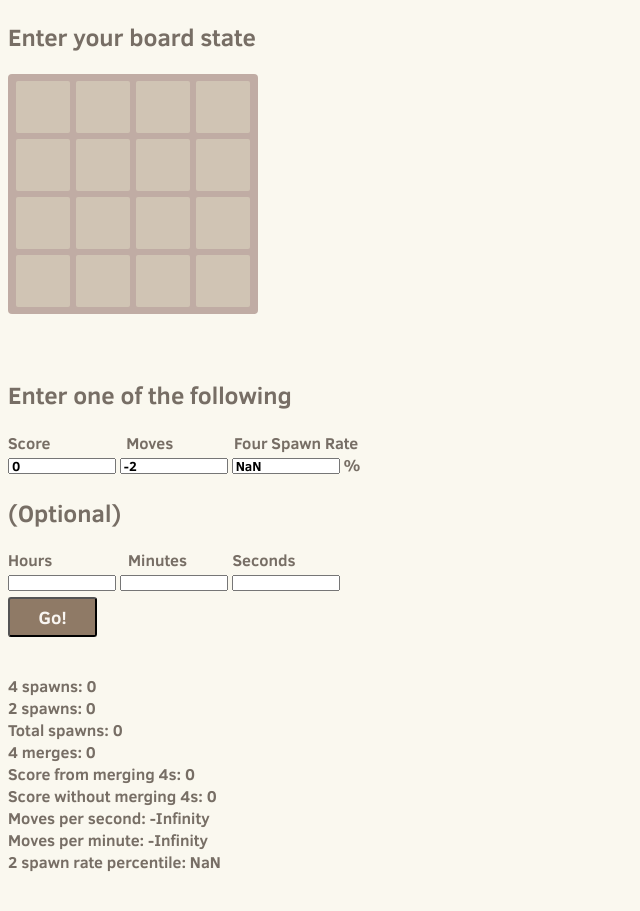
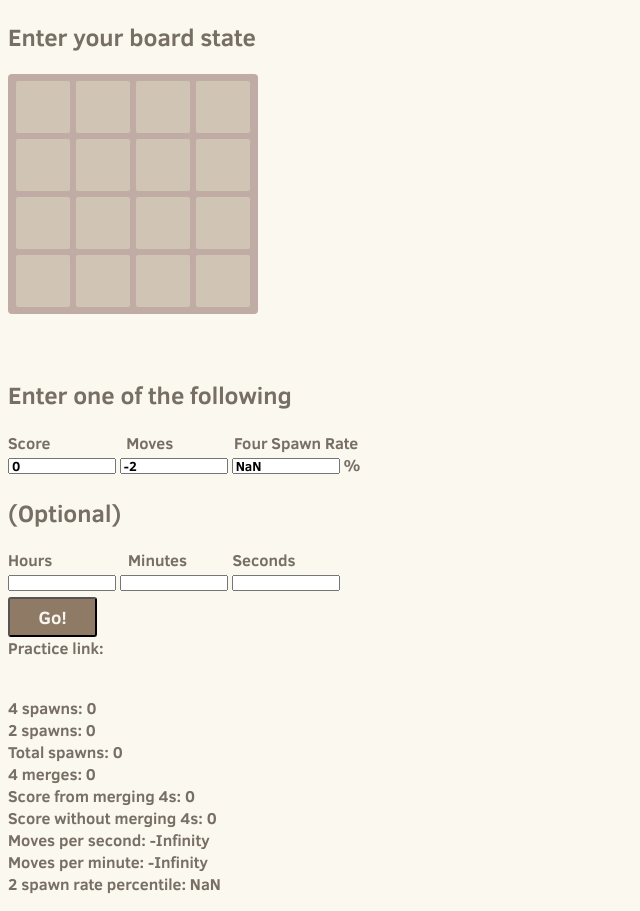
Before and after one commit to CubeyTheCube/2048-stats, a plain HTML site: page index.html in a window 1280 px wide. Both pictures are taken after a click on the button "Go!". Shown: the whole page, without its empty margins (0-640 px from the left). Before the commit the page ends 889 px from the top, so only its background shows below. Drawn offline with Linux system fonts and the light colour scheme.

Commit message:
Update index.html

```diff
--- a/index.html
+++ b/index.html
@@ -68,23 +68,23 @@
     <h2>Enter your board state</h2>
     <div class="container">
     <input id = "0" class="tile"></input>
+    <input id = "4" class="tile"></input>
+    <input id = "8" class="tile"></input>
+    <input id = "12" class="tile"></input>
+    </br>
     <input id = "1" class="tile"></input>
+    <input id = "5" class="tile"></input>
+    <input id = "9" class="tile"></input>
+    <input id = "13" class="tile"></input>
+    </br>
     <input id = "2" class="tile"></input>
+    <input id = "6" class="tile"></input>
+    <input id = "10" class="tile"></input>
+    <input id = "14" class="tile"></input>
+    </br>
     <input id = "3" class="tile"></input>
-    </br>
-    <input id = "4" class="tile"></input>
-    <input id = "5" class="tile"></input>
-    <input id = "6" class="tile"></input>
     <input id = "7" class="tile"></input>
-    </br>
-    <input id = "8" class="tile"></input>
-    <input id = "9" class="tile"></input>
-    <input id = "10" class="tile"></input>
     <input id = "11" class="tile"></input>
-    </br>
-    <input id = "12" class="tile"></input>
-    <input id = "13" class="tile"></input>
-    <input id = "14" class="tile"></input>
     <input id = "15" class="tile"></input>
     </div>
     </br>
@@ -105,6 +105,7 @@
     <input id = "seconds" class = "scoreInput"> </input>
     <br>
     <button onclick="calc()">Go!</button>
+    <div id = "practice"></div>
     <p id = "output"></p>
     <script>
       const COLORS = ['eee4da', 'ede0c8', 'f2b179', 'f59563', 'f67c5f', 'f65e3b', 'edcf72', 'edcc61', 'edc850', 'edc53f', 'edc22e', '9e29cf', '611980', '3a0f4c', '3c3a32'];
@@ -256,6 +257,15 @@
        	document.getElementById('score').value = score;
        	document.getElementById('moves').value = moves;
        	document.getElementById('fours').value = fourPercentage * 100;
+
+        const hash = board.map((item) => item.toString(18)).join('');
+        const link = document.createElement('a');
+        link.href = `https://2048league.ml/p/${hash}`;
+        document.getElementById('practice').append(
+          document.createTextNode('Practice link: '),
+          link
+        );
+
        	document.getElementById('output').textContent = `
           4 spawns: ${fourSpawns}
           2 spawns: ${twoSpawns}
```
